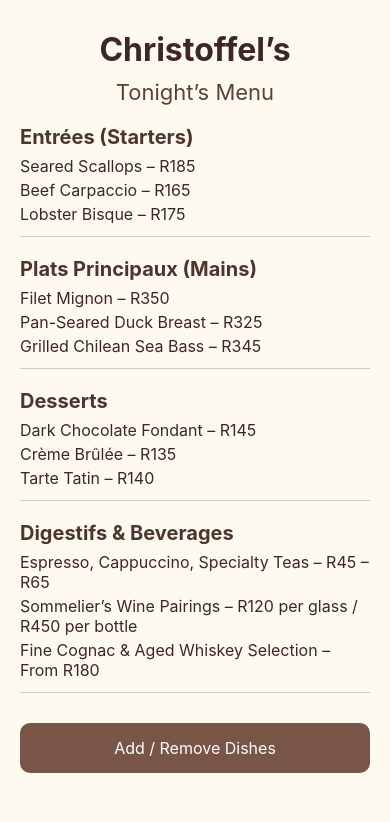
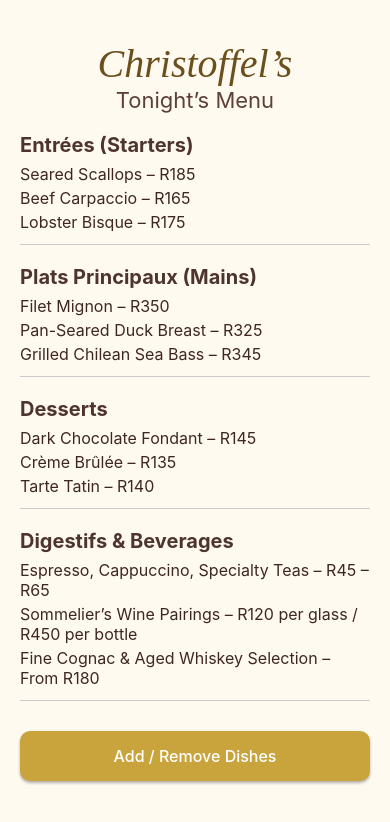
Before and after one commit to NicoleOnkel/christofells, a React Native app: screen / in a window 390 px wide. Shown: the top 822 px of the page. Built offline with nearby package versions, Linux system fonts and the light colour scheme.

Commit message:
Button and Font Update
Changing font of name and changing button colors to gold

```diff
--- a/App.tsx
+++ b/App.tsx
@@ -15,7 +15,6 @@ export default function App() {
     "home"
   );
 
-  // State for adding/removing dishes
   const [dishName, setDishName] = useState("");
   const [description, setDescription] = useState("");
   const [course, setCourse] = useState("");
@@ -102,10 +101,10 @@ export default function App() {
     Alert.alert("Removed", "Dish has been removed from the menu.");
   };
 
-  // Render Home Screen
+  // Home Screen
   const HomeScreen = () => (
     <ScrollView style={styles.container}>
-      <Text style={styles.title}>Christoffel’s</Text>
+      <Text style={styles.logo}>Christoffel’s</Text>
       <Text style={styles.subtitle}>Tonight’s Menu</Text>
 
       {menu.map((section, index) => (
@@ -120,7 +119,7 @@ export default function App() {
       ))}
 
       <TouchableOpacity
-        style={styles.button}
+        style={styles.goldButton}
         onPress={() => setCurrentScreen("addRemove")}
       >
         <Text style={styles.buttonText}>Add / Remove Dishes</Text>
@@ -128,7 +127,7 @@ export default function App() {
     </ScrollView>
   );
 
-  // Render Add/Remove Dishes Screen
+  // Add / Remove Screen
   const AddRemoveScreen = () => (
     <ScrollView style={styles.container}>
       <Text style={styles.title}>Add / Remove Dishes</Text>
@@ -159,7 +158,7 @@ export default function App() {
         style={styles.input}
       />
 
-      <TouchableOpacity style={styles.button} onPress={handleAddDish}>
+      <TouchableOpacity style={styles.goldButton} onPress={handleAddDish}>
         <Text style={styles.buttonText}>Add Dish</Text>
       </TouchableOpacity>
 
@@ -185,12 +184,14 @@ const styles = StyleSheet.create({
     backgroundColor: "#fffaf0",
     padding: 20,
   },
-  title: {
-    fontSize: 32,
-    fontWeight: "bold",
+  logo: {
+    fontSize: 40,
+    fontFamily: "serif",
+    fontStyle: "italic",
+    fontWeight: "300",
     textAlign: "center",
-    marginVertical: 10,
-    color: "#3e2723",
+    marginTop: 20,
+    color: "#6b4f1d",
   },
   subtitle: {
     fontSize: 22,
@@ -221,28 +222,42 @@ const styles = StyleSheet.create({
     borderRadius: 8,
     padding: 10,
     marginVertical: 8,
+    backgroundColor: "#fff",
   },
-  button: {
-    backgroundColor: "#795548",
+  goldButton: {
+    backgroundColor: "#C9A43C",
     padding: 15,
     borderRadius: 10,
     marginVertical: 10,
+    shadowColor: "#000",
+    shadowOffset: { width: 0, height: 2 },
+    shadowOpacity: 0.3,
+    shadowRadius: 3,
+    elevation: 3,
   },
   removeButton: {
-    backgroundColor: "#d32f2f",
+    backgroundColor: "#b22222",
     padding: 15,
     borderRadius: 10,
     marginVertical: 10,
   },
   homeButton: {
-    backgroundColor: "#388e3c",
+    backgroundColor: "#C9A43C",
     padding: 15,
     borderRadius: 10,
     marginVertical: 10,
   },
+  title: {
+    fontSize: 28,
+    fontWeight: "bold",
+    textAlign: "center",
+    color: "#4e342e",
+    marginBottom: 20,
+  },
   buttonText: {
-    color: "white",
+    color: "#fff",
     fontSize: 16,
     textAlign: "center",
+    fontWeight: "500",
   },
 });
```
Also changed, not shown: 1 other file (tests, documents, lock files or other folders).
